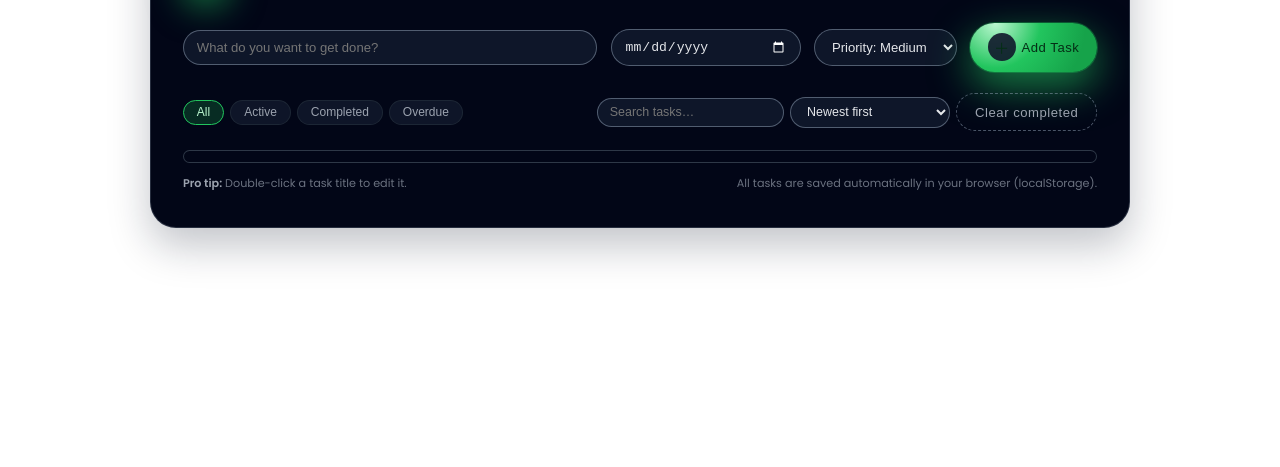
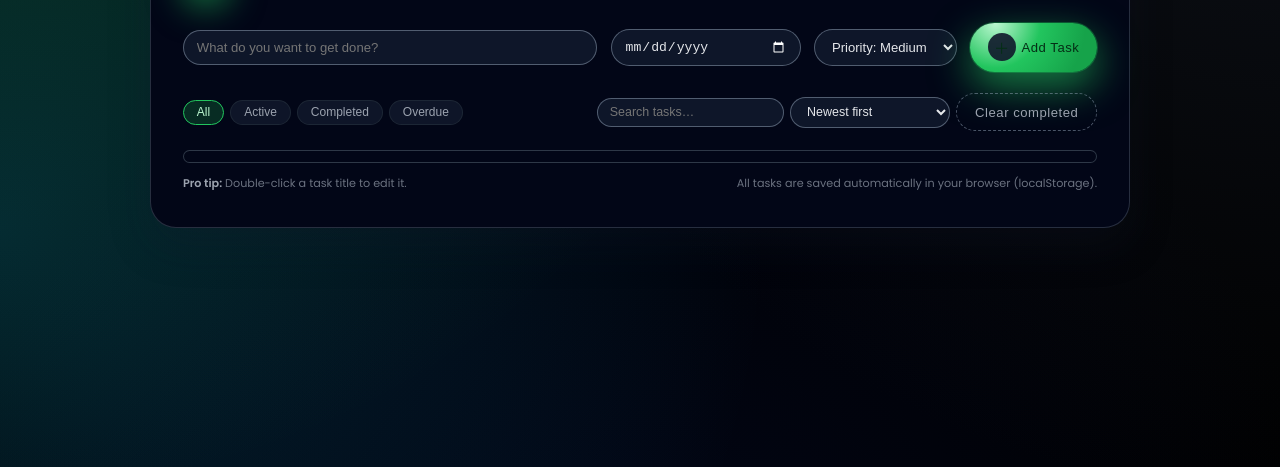
Before and after one commit to arbaz2004/SCT_WD_4, a plain HTML site: page index.html in a window 1280 px wide. Shown: the part 333-800 px from the top of the page. Drawn offline with Linux system fonts and the light colour scheme; a script that the page names is missing.

Commit message:
Update style.css

```diff
--- a/style.css
+++ b/style.css
@@ -3,17 +3,23 @@
   margin: 0;
   padding: 0;
 }
-
-/* White background */
 body {
   font-family: "Poppins", sans-serif;
   min-height: 100vh;
-  color: #0f172a;
+  color: #e5e7eb;
   display: flex;
   align-items: center;
   justify-content: center;
   padding: 2.5rem 1.5rem;
-  background-color: #ffffff;
+
+  /* 🔥 ORIGINAL PROFESSIONAL DARK GRADIENT BACKGROUND */
+  background-color: #020617;
+  background-image:
+    radial-gradient(circle at 0% 0%, #22c55e33 0, transparent 55%),
+    radial-gradient(circle at 0% 70%, #0ea5e933 0, transparent 55%),
+    radial-gradient(circle at 100% 0%, #1d253580 0, transparent 55%),
+    radial-gradient(circle at 50% 120%, #020617 0, #000000 60%);
+  background-repeat: no-repeat;
 }
 
 /* Dark glassy app card */
```
